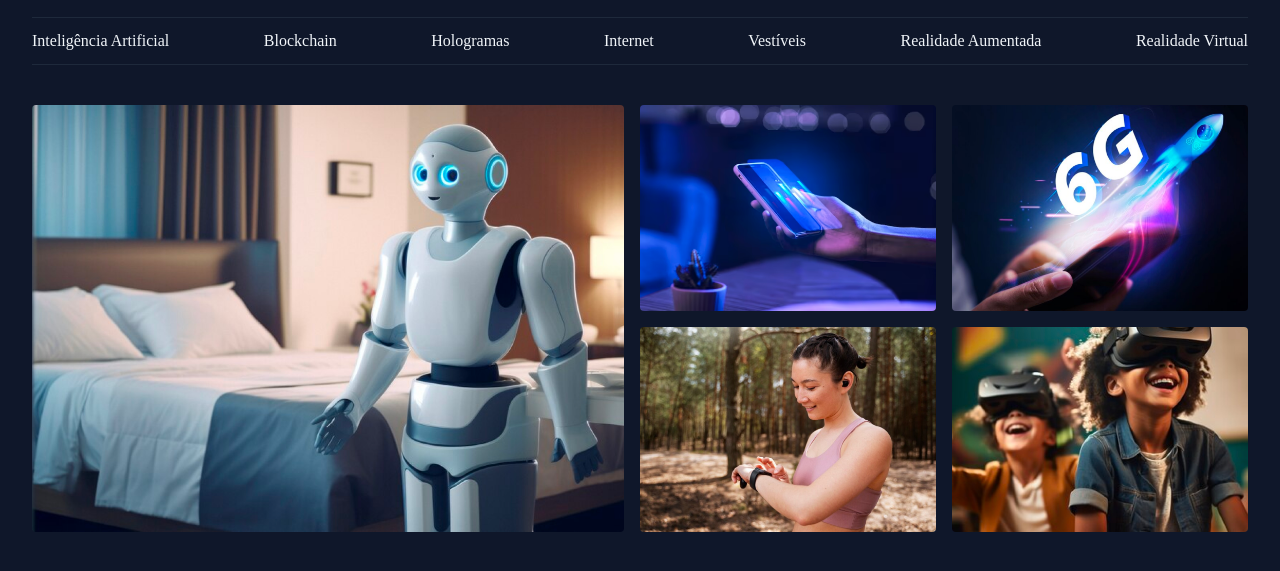
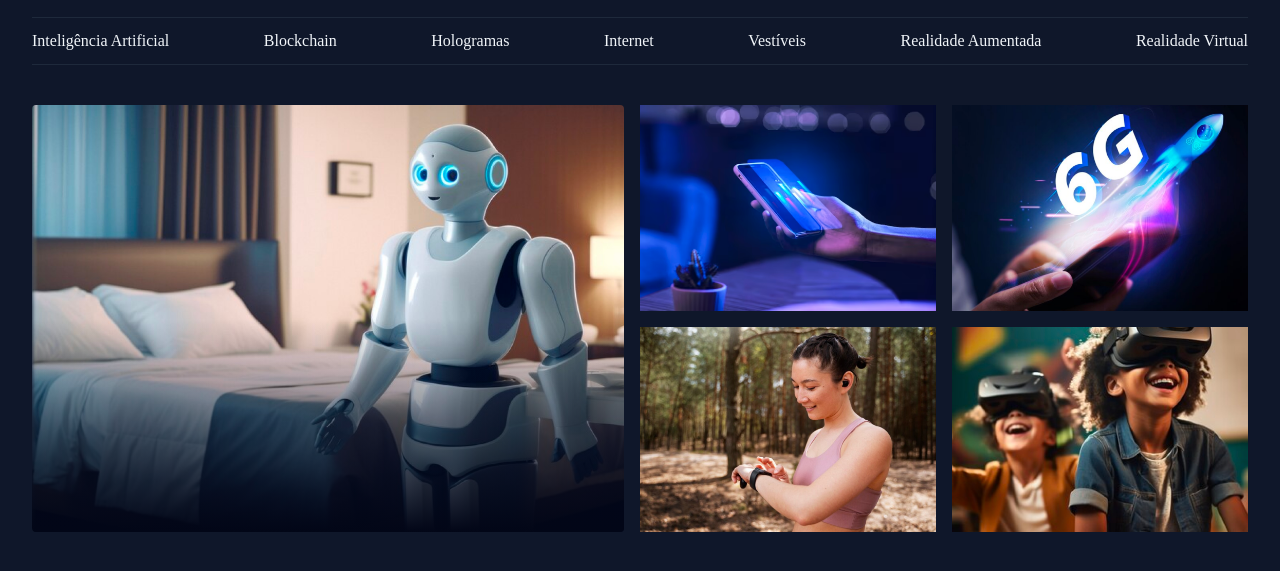
Before and after one commit to esthergabrieela/fullstack-portal-de-noticias, a plain HTML site: page index.html in a window 1280 px wide. Shown: the part 55-626 px from the top of the page. Drawn offline with Linux system fonts and the light colour scheme; a web font is replaced by a local one.

Commit message:
Adicionando fundo com degradê

```diff
--- a/index.html
+++ b/index.html
@@ -44,7 +44,7 @@
 
 <main class="grid container">
   <section id="featured" class="grid grid-flow-col gap-16">
-    <div>
+    <div class="card">
       <img src="assets/images/Image 01.png" alt="">
     </div>
 
--- a/styles/sections.css
+++ b/styles/sections.css
@@ -2,6 +2,22 @@
   img {
     height: 100%; /*altura*/
     object-fit: cover; /* cover faz a cobertura total da img */
-    border-radius: 4px; /*arredodamento da img nas pontas */
   }
 }
+
+.card {
+    border-radius: 4px; /*arredodamento da img nas pontas */
+    overflow: hidden; /* esconda tudo o que passar da caixa*/
+    position: relative;
+  &::before {
+    content: "";
+    position: absolute;
+    inset: 0;
+    top: 50%;
+    background: linear-gradient(
+      180deg,
+      transparent 0%,
+      #020617 100%
+    );
+  }
+}
```
